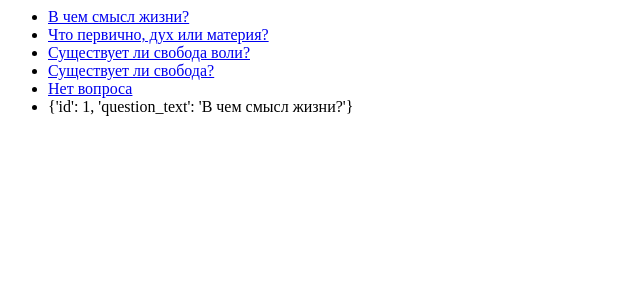
After one commit to iamrealnurs/django_starter, a Django app: page /lesson_3/post/ in a window 1280 px wide. The commit adds this page. Shown: the top 300 px of the page, without its empty margins (0-640 px from the left). Run offline with Django 3.2, Linux system fonts and the light colour scheme.

Commit message:
Doing Bullshit

```diff
--- /dev/null
+++ b/lesson_3/post_view.py
@@ -0,0 +1,59 @@
+from django.http import HttpResponse
+
+from django.views.generic import TemplateView
+
+
+class MyTemplateView(TemplateView):
+    template_name = "post_page.html"
+
+    def get_context_data(self, **kwargs):
+        return {"latest_question_list": [
+            {'id': 2,
+             'question_text': 'Что первично, дух или материя?'},
+            {'id': 3,
+             'question_text': 'Существует ли свобода воли?'},
+            {'id': 1,
+             'question_text': 'В чем смысл жизни?'},
+            {'id': 4,
+             'question_text': 'Существует ли свобода?'},
+            {'id': 5,
+             'question_text': None}
+        ]}
+
+
+
+def post_page(request, number):
+    if number == 1:
+        return HttpResponse(
+            "Кто-то или что-то на славу потрудилось, "
+            "придумав нас настолько непохожими друг на друга,"
+            " но в одном это что-то явно загналось несильно,"
+            " а именно в человеческой необходимости стремиться"
+            " к чему-либо. Да, каждый человек уникален,"
+            " но не существует ни одной жизни, в которой не"
+            " было бы мечт, желаний, и целей, ведь все мы куда-то"
+            " движемся в нашем существовании, нам важно чего-то достичь,"
+            " никто из нас не хочет прожить зря.")
+    elif number == 2:
+        return HttpResponse(
+            "Обычно проблематизируется в форме вопроса:"
+            " «Что первично, дух или материя?»."
+            " Марксизм выделяет два основных варианта"
+            " решения основного вопроса философии:"
+            " материализм, при котором материя обладает"
+            " преимуществом по отношению к сознанию,"
+            " и идеализм, при котором идея первична к материи.")
+    elif number == 3:
+        return HttpResponse(
+            "В наше время любят говорить: "
+            "свободы воли не существует (речь идет о"
+            " свободе человека как мыслящего и действующего"
+            " существа). В современной философии подобные идеи можно"
+            " подвести под рубрику «физикализм». В простейшем"
+            " обобщении физикализм утверждает, что представление о "
+            "свободе воли (или, иначе, возможности выбора) есть чистейшая"
+            " иллюзия, мы функционируем по программе, «встроенной» в нас"
+            " природой, и свободы у нас не больше, чем у растения или"
+            " животного.")
+    else:
+        return HttpResponse("Другой вопрос")
--- a/lesson_3/templates/main.html
+++ b/lesson_3/templates/main.html
@@ -75,10 +75,11 @@
             data: {
                 csrfmiddlewaretoken: '{{ csrf_token }}',
                 this_is: request_type,
+                type: "json",
             },
             url: "{% url "class_view" %}",
             success: function (result) {
-                alert(result)
+                console.log(result)
             },
             error: function (result) {
                 console.log(result)
--- /dev/null
+++ b/lesson_3/templates/post_page.html
@@ -0,0 +1,20 @@
+{% if latest_question_list %}
+    <ul>
+        {% for question in latest_question_list|dictsort:"id" %}
+            <li>
+                <a href="/lesson_3/post/{{ question.id }}/">
+                    {{ question.question_text|default:"Нет вопроса" }}</a>
+            </li>
+        {% endfor %}
+        <li>
+            <a>{{ latest_question_list|random }}</a>
+        </li>
+        {% comment "some commets" %}
+            <li>
+            <a>{{ latest_question_list|random }}</a>
+        </li>
+    {% endcomment %}
+    </ul>
+{% else %}
+    <p>Список вопросов пуст.</p>
+{% endif %}
--- a/lesson_3/urls.py
+++ b/lesson_3/urls.py
@@ -1,13 +1,17 @@
 from django.urls import path
 from lesson_3 import views
+from lesson_3.post_view import MyTemplateView, post_page
 
 urlpatterns = [
     path('main/', views.main),
-    path('main/text/', views.text, name='text'),
-    path('main/file/', views.file, name='file'),
-    path('main/redirect/', views.redirect, name='redirect'),
-    path('main/not-allowed/', views.not_allowed, name='not_allowed'),
-    path('main/json/', views.json, name='json'),
+    path('main/text/', views.text, name="text"),
+    path('main/file/', views.file, name="file"),
+    path('main/redirect/', views.redirect, name="redirect"),
+    path('main/not-allowed/', views.not_allowed, name="not_allowed"),
+    path('main/json/', views.json, name="json"),
 
     path('class-view/', views.MyView.as_view(), name='class_view'),
+
+    path('post/', MyTemplateView.as_view(), name="post"),
+    path('post/<int:number>/', post_page, name="posts_list")
 ]
```
Also changed, not shown: lesson_3/templates/templates_example.html (added, +11 -0 lines), lesson_3/views.py (+47 -13 lines).
